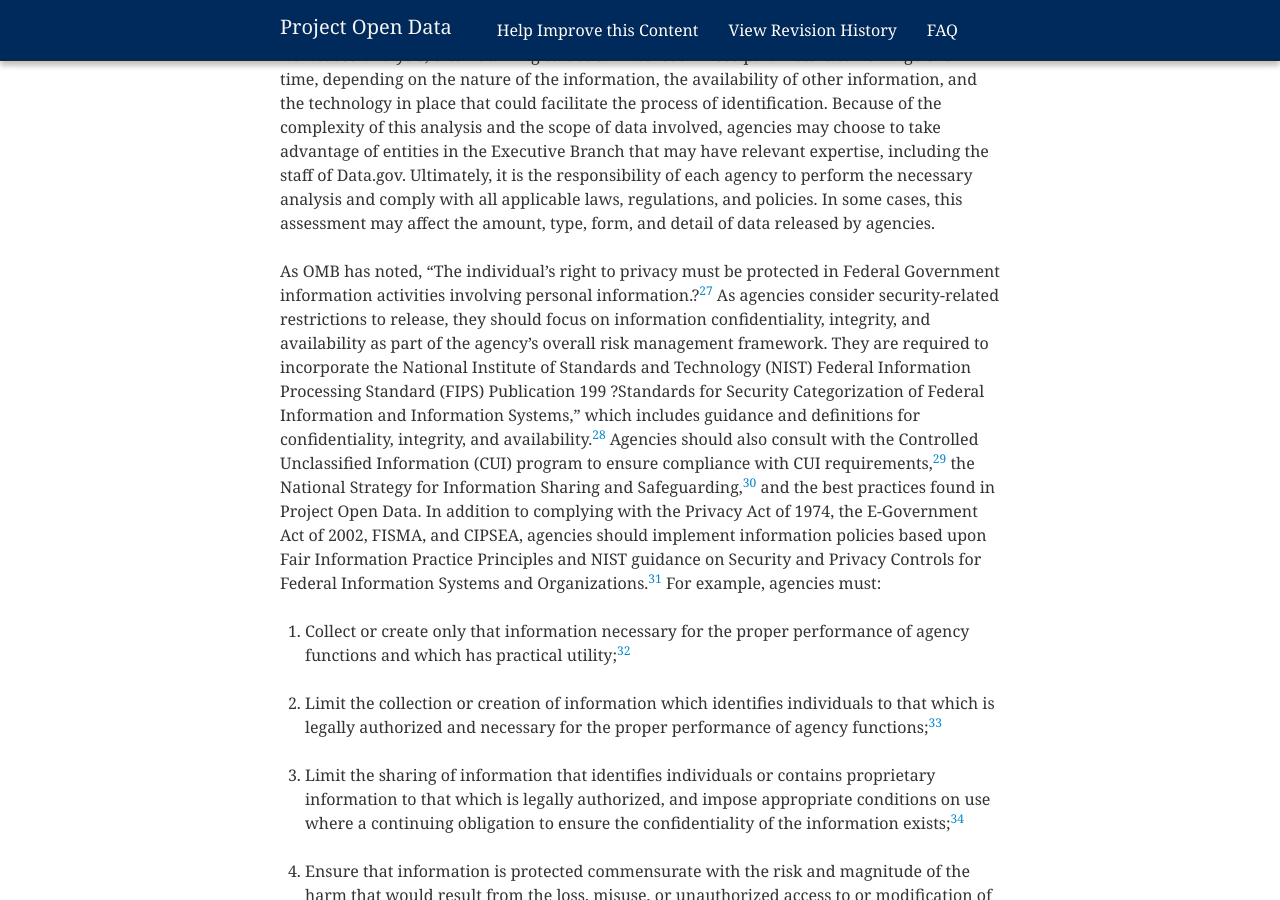
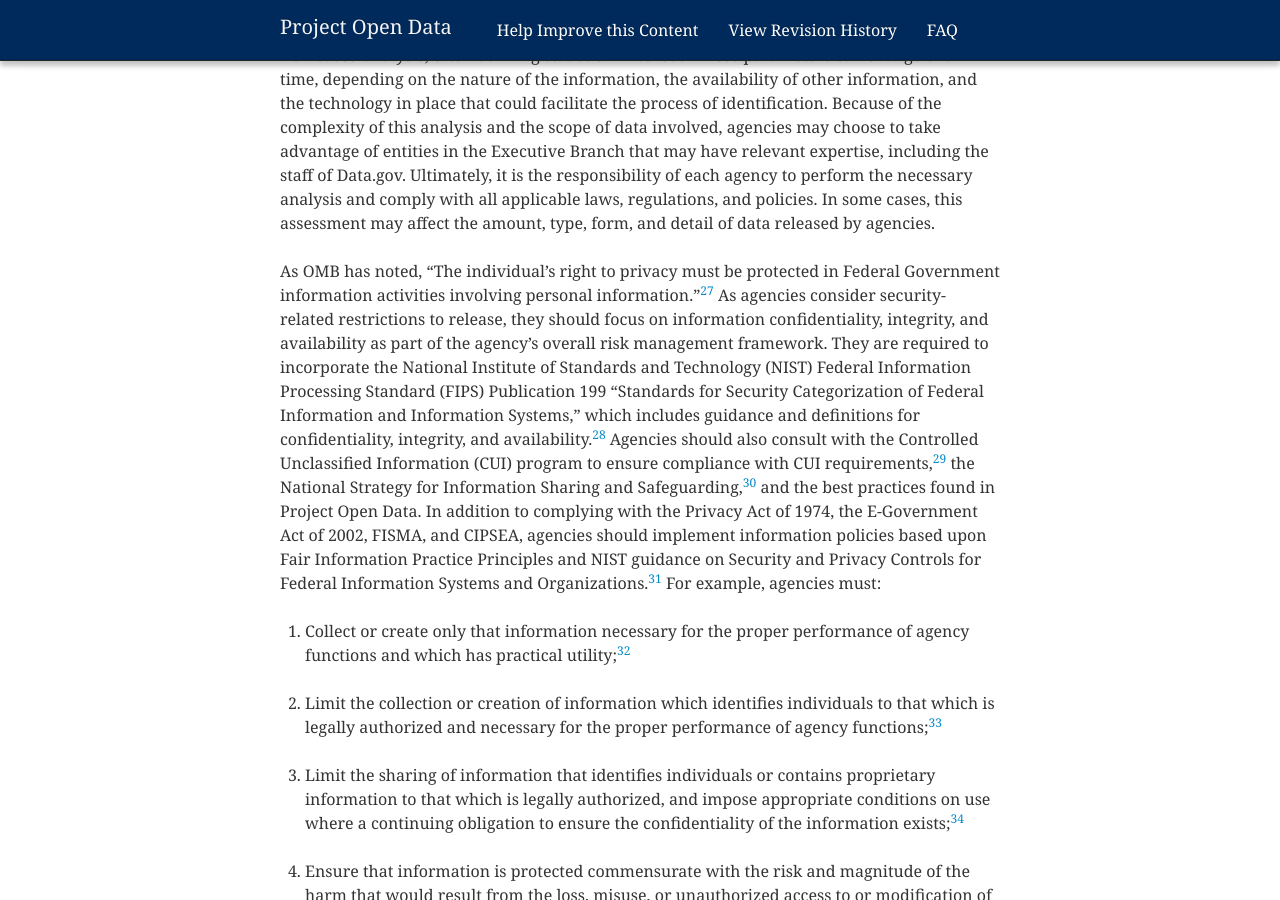
Before and after one commit to gbinal/p-o-d.github.com, a Jekyll site: the page built from policy-memo.md, in a window 1280 px wide and 900 px high, scrolled down 9668 px. Built offline with Jekyll 4.4.1, drawn with Linux system fonts in a browser that asks for light colours; nearby versions of some CDN libraries.

Commit message:
Turning question marks into quotation marks
A recurring error in this document, I've noticed.

```diff
--- a/policy-memo.md
+++ b/policy-memo.md
@@ -155,7 +155,7 @@ Agencies must incorporate privacy analyses into each stage of the information's
 
 As agencies consider whether or not information may be disclosed, they must also account for the "mosaic effect" of data aggregation. Agencies should note that the mosaic effect demands a risk-based analysis, often utilizing statistical methods whose parameters can change over time, depending on the nature of the information, the availability of other information, and the technology in place that could facilitate the process of identification. Because of the complexity of this analysis and the scope of data involved, agencies may choose to take advantage of entities in the Executive Branch that may have relevant expertise, including the staff of Data.gov. Ultimately, it is the responsibility of each agency to perform the necessary analysis and comply with all applicable laws, regulations, and policies. In some cases, this assessment may affect the amount, type, form, and detail of data released by agencies.
 
-As OMB has noted, "The individual's right to privacy must be protected in Federal Government information activities involving personal information.?[^27] As agencies consider security-related restrictions to release, they should focus on information confidentiality, integrity, and availability as part of the agency's overall risk management framework. They are required to incorporate the National Institute of Standards and Technology (NIST) Federal Information Processing Standard (FIPS) Publication 199 ?Standards for Security Categorization of Federal Information and Information Systems," which includes guidance and definitions for confidentiality, integrity, and availability.[^28] Agencies should also consult with the Controlled Unclassified Information (CUI) program to ensure compliance with CUI requirements,[^29] the National Strategy for Information Sharing and Safeguarding,[^30] and the best practices found in Project Open Data. In addition to complying with the Privacy Act of 1974, the E-Government Act of 2002, FISMA, and CIPSEA, agencies should implement information policies based upon Fair Information Practice Principles and NIST guidance on Security and Privacy Controls for Federal Information Systems and Organizations.[^31] For example, agencies must:
+As OMB has noted, "The individual's right to privacy must be protected in Federal Government information activities involving personal information."[^27] As agencies consider security-related restrictions to release, they should focus on information confidentiality, integrity, and availability as part of the agency's overall risk management framework. They are required to incorporate the National Institute of Standards and Technology (NIST) Federal Information Processing Standard (FIPS) Publication 199 "Standards for Security Categorization of Federal Information and Information Systems," which includes guidance and definitions for confidentiality, integrity, and availability.[^28] Agencies should also consult with the Controlled Unclassified Information (CUI) program to ensure compliance with CUI requirements,[^29] the National Strategy for Information Sharing and Safeguarding,[^30] and the best practices found in Project Open Data. In addition to complying with the Privacy Act of 1974, the E-Government Act of 2002, FISMA, and CIPSEA, agencies should implement information policies based upon Fair Information Practice Principles and NIST guidance on Security and Privacy Controls for Federal Information Systems and Organizations.[^31] For example, agencies must:
 
 1. Collect or create only that information necessary for the proper performance of agency functions and which has practical utility;[^32]
 
```
